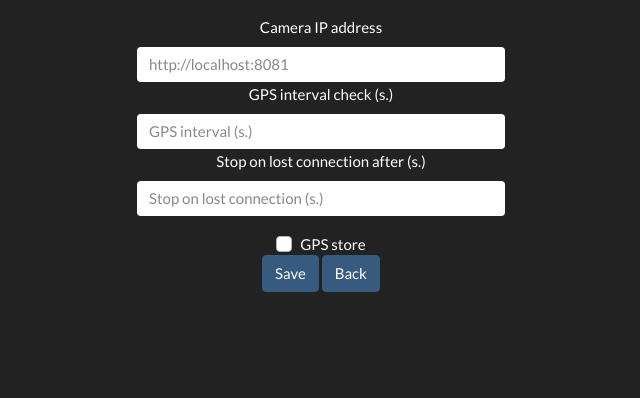
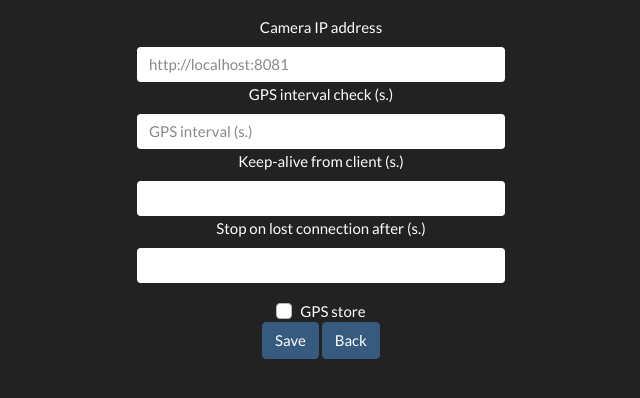
Before and after one commit to francoparodi/DaguRoverPi, a Flask app: template flaskr/templates/setup.html in a window 1280 px wide. Shown: the part 76-474 px from the top of the page, without its empty margins (319-959 px from the left). Run offline with Flask 2, Linux system fonts and the light colour scheme; the template is opened without the code that fills it, so the values that code supplies are empty; the visitor is signed in with stand-in values (Sample User, id 1); data comes from the database, SQL or seed files in the repository; parts of the project's set-up code (start-up, migrations or seed data) failed here and were passed over; some libraries are stand-ins or nearby versions.

Commit message:
Handle keep-alive and lost connection mechanism

```diff
--- a/flaskr/models.py
+++ b/flaskr/models.py
@@ -37,6 +37,7 @@ class Setup(db.Model):
     gps_interval = db.Column(db.Integer, default=0)
     gps_store = db.Column(db.Boolean, default=False, unique=False, nullable=False)
     stop_on_lost_connection_interval = db.Column(db.Integer, default=0)
+    client_keepalive_interval = db.Column(db.Integer, default=0)
 
     def __repr__(self):
         return f"Setup('{ self.id }', '{ self.created_at }', '{ self.camera_enabled }', '{ self.gps_interval }')"
--- a/flaskr/routes.py
+++ b/flaskr/routes.py
@@ -20,12 +20,12 @@ rover_controller.gpioSetup()
 @view.route("/clientConnected", methods=["GET", "POST"])
 def clientConntected():
     if current_user.is_authenticated:
+        setup = Setup.query.filter_by(id=1).first()
         clientConntected = request.form.get('clientConnected')
         if clientConntected == 'True' :
-            print('Client is connected (keep-alive every 10 s.)')
+            print('Client is connected, keep-alive received every {0}s.'.format(setup.client_keepalive_interval))
             rover_controller.rover.clientConnected = True
 
-        setup = Setup.query.filter_by(id=1).first()
         return render_template("homepage.html", user=current_user, setup=setup, rover_controller=rover_controller)
     return redirect(url_for('view.login'))
 
@@ -69,7 +69,7 @@ def login():
 def logout():
     logout_user()
     cleanUp()
-    return redirect(url_for('view.homepage'))
+    return redirect(url_for('view.login'))
 
 @view.route("/users")
 @login_required
@@ -190,6 +190,7 @@ def save_setup():
         gps_interval = request.form.get("gps_interval")
         gps_store = request.form.get("gps_store")
         stop_on_lost_connection_interval = request.form.get("stop_on_lost_connection_interval")
+        client_keepalive_interval = request.form.get("client_keepalive_interval")
 
         setup = Setup.query.filter_by(id=1).first()
         setup.camera_ip = camera_ip
@@ -198,6 +199,7 @@ def save_setup():
         if gps_store == 'on':
             setup.gps_store = 1
         setup.stop_on_lost_connection_interval = int(stop_on_lost_connection_interval)
+        setup.client_keepalive_interval = int(client_keepalive_interval)
 
         db.session.commit()
         msg = "Setup successfully saved"
@@ -249,7 +251,7 @@ def startDaemon(interval):
         return
 
     if interval < 1:
-        print('Daemon not startable due to interval {0}'.format(interval))
+        print('Daemon not startable due to interval {0}s.'.format(interval))
         return
 
     @copy_current_request_context
@@ -258,10 +260,9 @@ def startDaemon(interval):
             print('Checking client connection (every {0}s.)'.format(interval))
             time.sleep(interval)
             if not rover_controller.rover.clientConnected:
-                print('Client connection lost, stop motors.')
+                print('Client connection lost')
                 rover_controller.stopMotors()
             rover_controller.rover.clientConnected = False
-
 
     print('isDaemonStarted {0}'.format(isDaemonStarted))
 
@@ -270,7 +271,6 @@ def startDaemon(interval):
         daemon.start()
         isDaemonStarted = True
         print('isDaemonStarted {0}'.format(isDaemonStarted))
-
 
 def stopDaemon():
     print('Stopping daemon...')
--- a/flaskr/static/js/init.js
+++ b/flaskr/static/js/init.js
@@ -13,7 +13,6 @@ function sliderEvents(elementId, toUrl) {
                 error: function(error){
                     console.log(error);
                 }
-
             });
         }
 }
@@ -37,8 +36,7 @@ function buttonEvents(elementId, toUrl, command) {
     }
 }
 
-var interval = 5000;
-function startClientKeepalive() {
+function keepAlive() {
     $.post({
             type: 'POST',
             url: '/clientConnected',
@@ -49,11 +47,22 @@ function startClientKeepalive() {
             },
             complete: function (data) {
                 // Schedule the next
-                setTimeout(startClientKeepalive, interval);
-                $("#divStatusId").load(" #divStatusId > *");
             },
             error: function(error){
                 console.log(error);
             }
         });
+        $("#divStatusId").load(" #divStatusId > *");
 }
+
+var intervalId;
+
+function startKeepAlive(seconds){
+    if(!intervalId) {
+        intervalId = setInterval(keepAlive, seconds*1000);
+    }
+}
+
+function stopKeepAlive(){
+    clearInterval(intervalId);
+}
--- a/flaskr/templates/base.html
+++ b/flaskr/templates/base.html
@@ -20,7 +20,7 @@
     <title>Dagu Rover</title>
 </head>
 
-<body onload="startClientKeepalive();">
+<body">
 
     <script src="https://code.jquery.com/jquery-3.2.1.slim.min.js" integrity="sha384-KJ3o2DKtIkvYIK3UENzmM7KCkRr/rE9/Qpg6aAZGJwFDMVNA/GpGFF93hXpG5KkN" crossorigin="anonymous"></script>
     <script src="https://cdnjs.cloudflare.com/ajax/libs/popper.js/1.12.9/umd/popper.min.js" integrity="sha384-ApNbgh9B+Y1QKtv3Rn7W3mgPxhU9K/ScQsAP7hUibX39j7fakFPskvXusvfa0b4Q" crossorigin="anonymous"></script>
@@ -59,7 +59,7 @@
                             </li>
                         {% endif %}
                         <li class="nav-item active">
-                        <a class="nav-item nav-link" onclick="stopClientKeepalive();" href="{{ url_for('view.logout') }}" data-toggle="tooltip" title="Logout">
+                        <a class="nav-item nav-link" onclick="stopKeepAlive();" href="{{ url_for('view.logout') }}" data-toggle="tooltip" title="Logout">
                             Logout
                         </a>
                         </li>
--- a/flaskr/templates/homepage.html
+++ b/flaskr/templates/homepage.html
@@ -124,4 +124,14 @@
     </div>
 </div>
 
+<div>
+    <script>
+        var client_keepalive_interval = {{ setup.client_keepalive_interval }};
+        console.log('keepalive interval ' + client_keepalive_interval + 's.');
+        window.addEventListener("load", function(){
+        startKeepAlive(client_keepalive_interval);
+    });
+    </script>
+</div>
+
 {% endblock %}
--- a/flaskr/templates/setup.html
+++ b/flaskr/templates/setup.html
@@ -25,8 +25,10 @@
                         <input type="text" name="camera_ip" class="form-control" id="camera_ip" value="{{ setup.camera_ip }}" placeholder="http://localhost:8081">
                         <label for="gps_interval">GPS interval check (s.)</label>
                         <input type="number" name="gps_interval" class="form-control" id="gps_interval" value="{{ setup.gps_interval }}" placeholder="GPS interval (s.)">
+                        <label for="client_keepalive_interval">Keep-alive from client (s.)</label>
+                        <input type="number" name="client_keepalive_interval" class="form-control" id="client_keepalive_interval" value="{{ setup.client_keepalive_interval }}">
                         <label for="stop_on_lost_connection_interval">Stop on lost connection after (s.)</label>
-                        <input type="number" name="stop_on_lost_connection_interval" class="form-control" id="stop_on_lost_connection_interval" value="{{ setup.stop_on_lost_connection_interval }}" placeholder="Stop on lost connection (s.)">
+                        <input type="number" name="stop_on_lost_connection_interval" class="form-control" id="stop_on_lost_connection_interval" value="{{ setup.stop_on_lost_connection_interval }}">
                     </div>
                     <div class="custom-control custom-checkbox">
                         <input type="checkbox" class="custom-control-input" name="gps_store" id="gps_store" {% if setup.gps_store == 1 %} checked {% endif %}>
--- a/init-db.py
+++ b/init-db.py
@@ -50,7 +50,7 @@ try:
         db.session.add(u)
 
         # Setup
-        s = Setup(camera_ip='', gps_interval=0, gps_store=0, stop_on_lost_connection_interval=30)
+        s = Setup(camera_ip='', gps_interval=0, gps_store=0, stop_on_lost_connection_interval=20, client_keepalive_interval=5 )
         db.session.add(s)
 
         message = '{0} Commit'.format(log_type)
```
